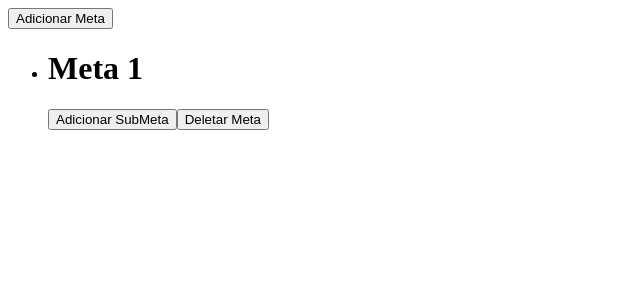
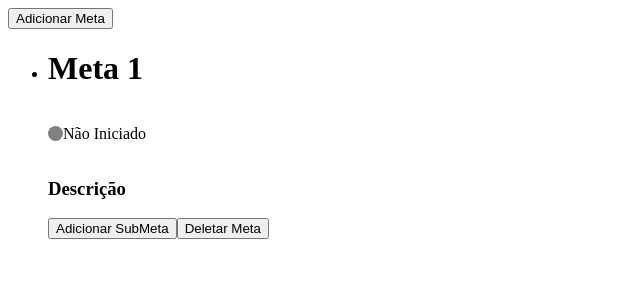
Before and after one commit to arturstaation/GoalKeeper, a Vue app: page / in a window 1280 px wide. Both pictures are taken after a click on the button "Adicionar Meta". Shown: the top 300 px of the page, without its empty margins (0-640 px from the left). Built offline with nearby package versions, Linux system fonts and the light colour scheme.

Commit message:
adicionando edicao da descricao e do estado

```diff
--- a/src/App.vue
+++ b/src/App.vue
@@ -16,6 +16,7 @@
 <script lang="ts">
 
 import { onMounted, ref } from 'vue';
+import { Estados } from "@/enums/Estados";
 import Metas from './components/Metas.vue';
 import Meta from './interfaces/Meta';
 
@@ -38,7 +39,7 @@ const addMeta = () =>{
     nome:`Meta ${numero}`,
     subMetas: [],
     historico: [],
-    estado: "Não Inciado",
+    estado: Estados.NaoIniciado,
     isDeleted: false,
   })
 };
--- /dev/null
+++ b/src/components/Estado.vue
@@ -0,0 +1,121 @@
+<template>
+    <div class="estado-container" @click="changeEstado">
+    <div :class="`estado-bolinha ${estadoClasses[componentData.estado]}`"> </div>
+    <p v-if="!componentData.isEdit"> {{ componentData.estado }}</p>
+    <select ref="editInput" v-else v-model="componentData.estado" @change="cancelEdit">
+      <option v-for="(estado, index) in estadosDisponiveis" :key="index" :value="estado">
+        {{ estado }}
+      </option>
+    </select>
+    </div>
+</template>
+
+
+<script lang = "ts">
+import {  reactive, ref, nextTick } from "vue";
+import { Estados } from "@/enums/Estados";
+
+export enum EEstadoEventsNames{
+    onUpdateEstado = 'updateEstado',
+}
+
+interface IEstadoEvents{
+    (e: EEstadoEventsNames.onUpdateEstado, E : Estados) : void;
+}
+
+interface EstadoComponentProperties {
+    estado: Estados,
+}
+
+interface EstadoComponentData {
+    estado: Estados,
+    isEdit: boolean,
+}
+
+</script>
+
+
+<script lang = "ts" setup>
+
+const emits = defineEmits<IEstadoEvents>();
+const componentProperties = withDefaults(defineProps<EstadoComponentProperties>(),{});
+const componentData  = reactive<EstadoComponentData>({
+    estado: componentProperties.estado,
+    isEdit: false,
+});
+
+const estadoClasses: Record<string, string> = {
+  [Estados.NaoIniciado]: "nao-iniciado",
+  [Estados.EmProgresso]: "em-progresso",
+  [Estados.Pausado]: "pausado",
+  [Estados.Deletado]: "deletado",
+  [Estados.Finalizado]: "finalizado",
+  [Estados.Aboratdo]: "abortado",
+};
+
+const estadosDisponiveis = Object.values(Estados).filter((estado) => estado !== Estados.Deletado);
+
+const editInput = ref(null);
+
+
+const changeEstado = () => {
+    componentData.isEdit = true;
+    nextTick(() => {
+        const inputElement = editInput.value;
+        if (inputElement) {
+          inputElement.focus();
+        }
+    });
+
+};
+const cancelEdit = () =>{
+    componentData.isEdit = false;
+    emits(EEstadoEventsNames.onUpdateEstado, componentData.estado);
+}
+</script>
+
+<style scoped>
+
+.estado-container{
+    display: flex;
+    flex-direction: row;
+    align-items: center;
+}
+
+.estado-bolinha {
+  width: 15px;
+  height: 15px;
+  border-radius: 50%;
+}
+
+.nao-iniciado {
+  background-color: gray;
+}
+
+.em-progresso {
+  background-color: blue;
+}
+
+.finalizado {
+  background-color: green;
+}
+
+.abortado {
+    background-color: red;
+}
+
+
+.pausado {
+  background-color: orange;
+}
+
+.deletado {
+  background-color: red;
+}
+
+.estado-edit {
+  display: flex;
+  align-items: center;
+  gap: 10px;
+}
+</style>
--- a/src/components/Metas.vue
+++ b/src/components/Metas.vue
@@ -1,11 +1,15 @@
 <template>
     <div>
+        <div>
         <div>
         <h1 @click="changeName" v-if="!componentData.isEdit">
             {{ componentData.nome }}
         </h1>
         <input v-else ref="editInput" v-model="editableName" @blur="cancelEdit">
-        <h3> {{ componentData.descricao }}</h3>
+        <Estado :estado="componentData.estado"></Estado>
+        </div>
+        <h3 @click="changeDescription" v-if="!componentData.isEditDescription"> {{ componentData.descricao ?? 'Descrição'}} </h3>
+        <input v-else ref="editInputDescription" v-model="editableName" @blur="cancelEditDescription">
         <button :onclick="addSubMeta">Adicionar SubMeta</button>
         <button :onclick="deleteMeta">Deletar Meta</button>
         </div>
@@ -23,10 +27,12 @@
 
 <script lang="ts">
 
-import {ref, reactive,nextTick, watch} from 'vue';
+import {ref, reactive,nextTick } from 'vue';
 import SubMeta from '@/interfaces/SubMeta';
 import Meta from '@/interfaces/Meta';
 import SubMetas from './SubMetas.vue';
+import Estado from './Estado.vue';
+import { Estados } from "@/enums/Estados";
 
 export enum EMetasEventsNames{
     onDeleteMeta = 'deleteMeta',
@@ -44,7 +50,7 @@ interface MetasComponentProperties {
     descricao?: string,
     subMetas: SubMeta[],
     historico: string[],
-    estado: string,
+    estado: Estados,
 
 }
 
@@ -53,8 +59,9 @@ interface MetasComponentData {
     descricao?: string,
     subMetas: SubMeta[],
     historico: string[],
-    estado: string,
+    estado: Estados,
     isEdit: boolean,
+    isEditDescription: boolean,
 }
 
 </script>
@@ -71,9 +78,11 @@ const componentData  = reactive<MetasComponentData>({
     historico: componentProperties.historico,
     estado: componentProperties.estado,
     isEdit: false,
+    isEditDescription: false,
 });
 
 const editInput = ref(null);
+const editInputDescription = ref(null);
 const editableName = ref<string>();
 
 const addSubMeta = () => {
@@ -81,7 +90,7 @@ const addSubMeta = () => {
     componentData.subMetas.push({
     id: numero,
     nome:`SubMeta ${numero}`,
-    estado: "Não Inciado",
+    estado: Estados.NaoIniciado,
     isDeleted: false
     });
 
@@ -105,6 +114,7 @@ const deleteSubMeta = (id:number) => {
 const deleteMeta = () => {
 
     componentData.historico.push(`Meta ${componentProperties.id} deletada`);
+    componentData.estado = Estados.Deletado;
     updateMeta();
     emits(EMetasEventsNames.onDeleteMeta, componentProperties.id);
 
@@ -170,9 +180,42 @@ const updateSubMeta = (subMeta : SubMeta) => {
 
     updateMeta();
 
+}
 
+const changeDescription = () =>{
 
+if(componentData.isEdit){
+    cancelEdit();
+    updateMeta();
 }
+componentData.isEditDescription = true;
+
+editableName.value = componentData.descricao;
+
+nextTick(() => {
+    const inputElement = editInputDescription.value;
+    if (inputElement) {
+    inputElement.focus();
+    }
+});
+
+};
+
+const cancelEditDescription = () => {
+
+componentData.isEditDescription = false;
+if(editableName.value){
+
+    editableName.value = editableName.value.trim();
+    if(editableName.value != componentData.descricao){
+        if(!componentData.historico)
+            componentData.historico = [];
+        componentData.historico.push(`Descrição da Submeta ${componentProperties.id} alterado de ${componentData.descricao} para ${editableName.value}`);
+        componentData.descricao = editableName.value;
+    }
+}
+updateMeta();
+};
 
 
 </script>
--- a/src/components/SubMetas.vue
+++ b/src/components/SubMetas.vue
@@ -1,9 +1,13 @@
 <template>
     <div>
         <div>
+            <div>
             <h2 v-if="!componentData.isEdit" @click="changeName"> {{ componentData.nome }} </h2>
             <input v-else ref="editInput" v-model="editableName" @blur="cancelEdit">
-            <h4> {{ componentData.descricao }} </h4>
+            <Estado :estado="componentData.estado"></Estado>
+            </div>
+            <h4 @click="changeDescription" v-if="!componentData.isEditDescription"> {{ componentData.descricao ?? 'Descrição'}} </h4>
+            <input v-else ref="editInputDescription" v-model="editableName" @blur="cancelEditDescription">
             <button :onclick="deleteSubMeta">Deletar SubMeta</button>
         </div>
     </div>
@@ -13,6 +17,8 @@
 <script lang="ts">
 
 import {reactive, ref, nextTick} from 'vue';
+import { Estados } from "@/enums/Estados";
+import Estado from './Estado.vue';
 
 import SubMeta from '@/interfaces/SubMeta';
 
@@ -30,7 +36,7 @@ interface SubMetasComponentProperties {
     id: number,
     nome: string,
     descricao?: string,
-    estado: string,
+    estado: Estados,
 
 }
 
@@ -38,8 +44,9 @@ interface SubMetasComponentData {
     nome: string,
     descricao?: string,
     historico?: string[],
-    estado: string,
+    estado: Estados,
     isEdit: boolean,
+    isEditDescription: boolean,
 }
 
 </script>
@@ -52,17 +59,24 @@ const componentData = reactive<SubMetasComponentData>({
     descricao: componentProperties.descricao,
     estado: componentProperties.estado,
     isEdit: false,
+    isEditDescription: false,
 });
 
 const emits = defineEmits<ISubMetasEvents>();
 
 const deleteSubMeta = () => {
 
+    componentData.estado = Estados.Deletado;
     emits(ESubMetasEventsNames.onDeleteSubMeta, componentProperties.id);
 
 };
 
 const changeName = () =>{
+
+    if(componentData.isEditDescription){
+        cancelEditDescription();
+        updateSubMeta();
+    }
 
     componentData.isEdit = true;
 
@@ -78,6 +92,7 @@ const changeName = () =>{
 };
 
 const editInput = ref(null);
+const editInputDescription = ref(null);
 const editableName = ref<string>();
 
 const cancelEdit = () => {
@@ -109,6 +124,41 @@ const updateSubMeta = () => {
 
     emits(ESubMetasEventsNames.onUpdateSubMeta, updatedSubMeta);
     componentData.historico = undefined;
-}
+};
+
+const changeDescription = () =>{
+
+    if(componentData.isEdit){
+        cancelEdit();
+        updateSubMeta();
+    }
+    componentData.isEditDescription = true;
+
+    editableName.value = componentData.descricao;
+
+    nextTick(() => {
+        const inputElement = editInputDescription.value;
+        if (inputElement) {
+        inputElement.focus();
+        }
+    });
+
+};
+
+const cancelEditDescription = () => {
+
+    componentData.isEditDescription = false;
+    if(editableName.value){
+
+        editableName.value = editableName.value.trim();
+        if(editableName.value != componentData.descricao){
+            if(!componentData.historico)
+                componentData.historico = [];
+            componentData.historico.push(`Descrição da Submeta ${componentProperties.id} alterado de ${componentData.descricao} para ${editableName.value}`);
+            componentData.descricao = editableName.value;
+        }
+    }
+    updateSubMeta();
+};
 
 </script>
--- /dev/null
+++ b/src/enums/Estados.ts
@@ -0,0 +1,8 @@
+export enum Estados {
+    NaoIniciado = "Não Iniciado",
+    EmProgresso = "Em Progresso",
+    Pausado = "Pausado",
+    Deletado = "Deletado",
+    Finalizado = "Finalizado",
+    Aboratdo = "Abortado",
+}
--- a/src/interfaces/Meta.ts
+++ b/src/interfaces/Meta.ts
@@ -1,3 +1,4 @@
+import { Estados } from "@/enums/Estados";
 import SubMeta from "./SubMeta";
 
 export default interface Meta {
@@ -6,6 +7,6 @@ export default interface Meta {
     descricao?: string,
     subMetas: SubMeta[],
     historico: string[],
-    estado: string,
+    estado: Estados,
     isDeleted: boolean,
 }
--- a/src/interfaces/SubMeta.ts
+++ b/src/interfaces/SubMeta.ts
@@ -1,8 +1,10 @@
+import { Estados } from "@/enums/Estados";
+
 export default interface SubMeta {
     id: number,
     nome: string,
     descricao?: string,
     historico?: string[],
-    estado: string,
+    estado: Estados,
     isDeleted: boolean,
 }
```
Also changed, not shown: 4 other files (tests, documents, lock files or other folders).
